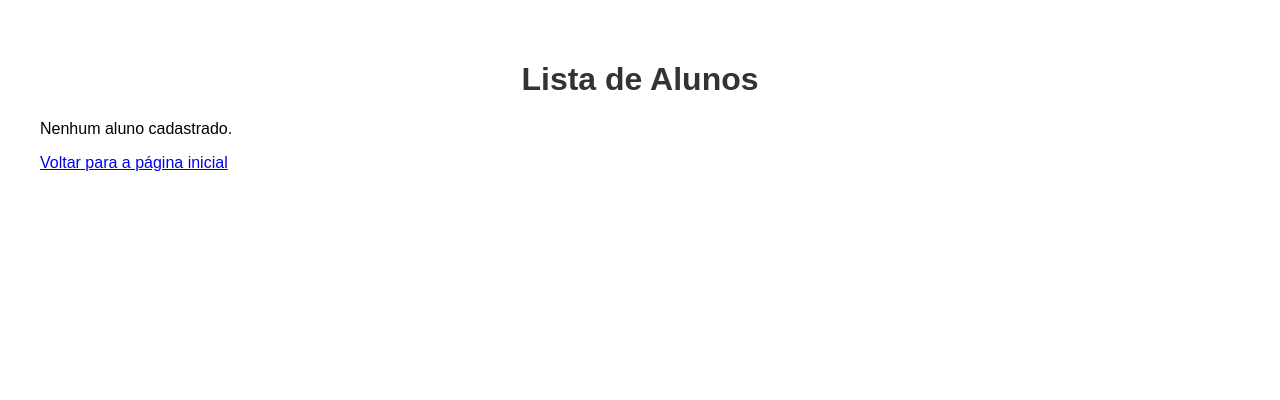
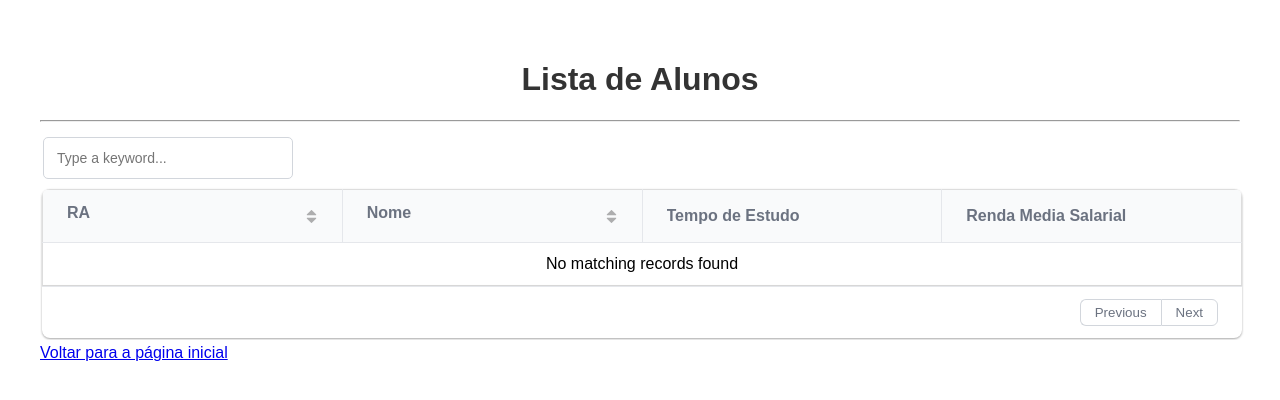
Before and after one commit to Artur-Andrade-B/Study-Diario_de_Bordo, a Flask app: template app/templates/lista_alunos.html in a window 1280 px wide. Shown: the top 400 px of the page. Run offline with Flask 3, Linux system fonts and the light colour scheme; the template is opened without the code that fills it, so the values that code supplies are empty; parts of the project's set-up code (start-up, migrations or seed data) failed here and were passed over.

Commit message:
Grid.js integration added

```diff
--- a/app/inicio.py
+++ b/app/inicio.py
@@ -1,4 +1,4 @@
-from flask import Flask,render_template,request, redirect
+from flask import Flask,render_template,request, redirect, jsonify
 from sqlalchemy import create_engine, MetaData
 from sqlalchemy.orm import sessionmaker
 from sqlalchemy.ext.automap import automap_base
@@ -143,4 +143,5 @@ def listar_alunos():
         session.close()
 
     return render_template('lista_alunos.html', alunos=alunos)
+
 app.run()
--- a/app/templates/lista_alunos.html
+++ b/app/templates/lista_alunos.html
@@ -36,31 +36,36 @@
             background-color: #f1f1f1;
         }
     </style>
+    <link href="https://unpkg.com/gridjs/dist/theme/mermaid.min.css" rel="stylesheet" />
 </head>
 <body>
     <h1>Lista de Alunos</h1>
-
-    {% if alunos %}
-        <table>
-            <tr>
-                <th>RA</th>
-                <th>Nome</th>
-                <th>Tempo de Estudo (meses)</th>
-                <th>Renda Familiar (R$)</th>
-            </tr>
+    <hr>
+    <div id="table"></div>
+    <script src="https://unpkg.com/gridjs/dist/gridjs.umd.js"></script>
+    <script>
+        new gridjs.Grid({
+          columns: [
+            { id: 'ra', name: 'RA' },
+            { id: 'nome', name: 'Nome' },
+            { id: 'tempo_de_estudo', name: 'Tempo de Estudo', sort: false },
+            { id: 'renda_media_salarial', name: 'Renda Media Salarial', sort: false },
+          ],
+          data: [
             {% for aluno in alunos %}
-            <tr>
-                <td>{{ aluno.ra }}</td>
-                <td>{{ aluno.nome }}</td>
-                <td>{{ aluno.tempo_de_estudo }}</td>
-                <td>{{ aluno.renda_media_salarial }}</td>
-            </tr>
+              [
+                '{{ aluno.ra }}',
+                '{{ aluno.nome }}',
+                '{{ aluno.tempo_de_estudo }}',
+                '{{ aluno.renda_media_salarial }}'
+              ],
             {% endfor %}
-        </table>
-    {% else %}
-        <p>Nenhum aluno cadastrado.</p>
-    {% endif %}
-
+          ],
+          search: true,
+          sort: true,
+          pagination: true,
+        }).render(document.getElementById('table'));
+    </script>
     <a href="/">Voltar para a página inicial</a>
 </body>
 </html>
```
